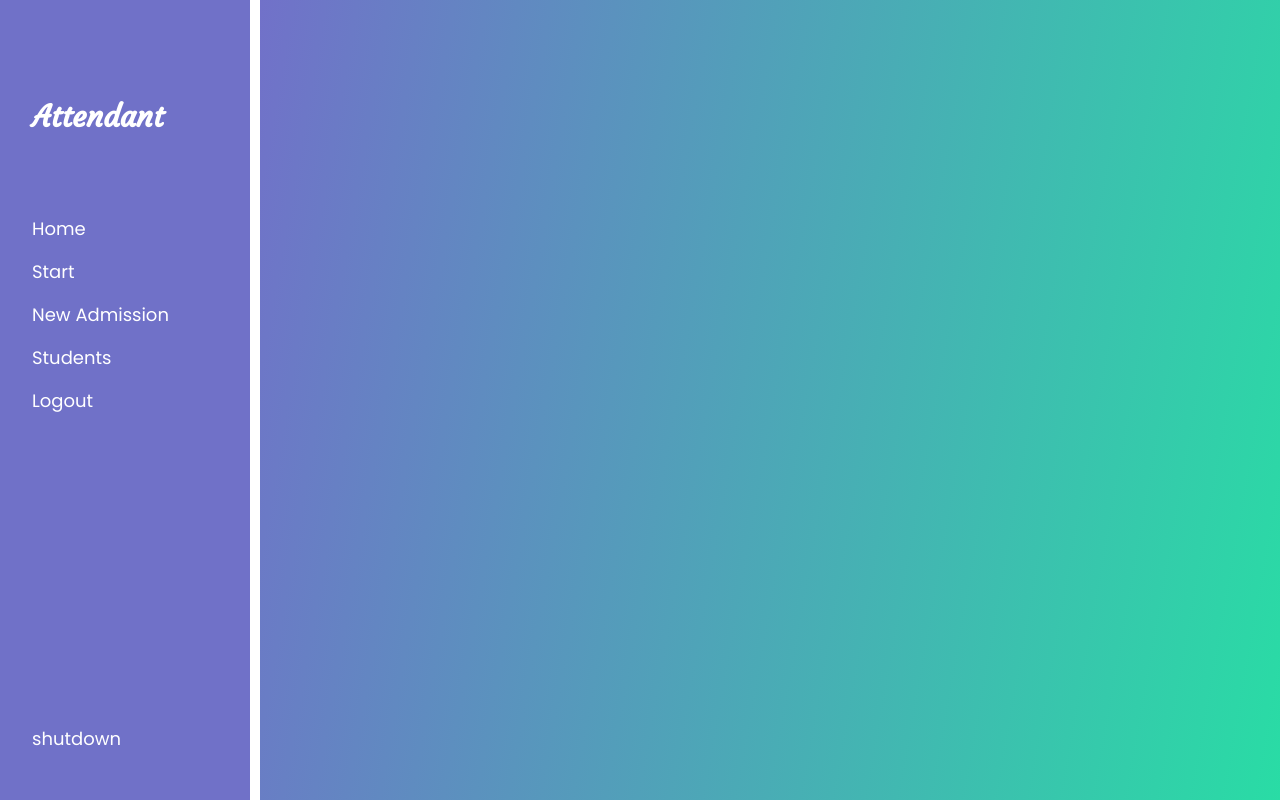
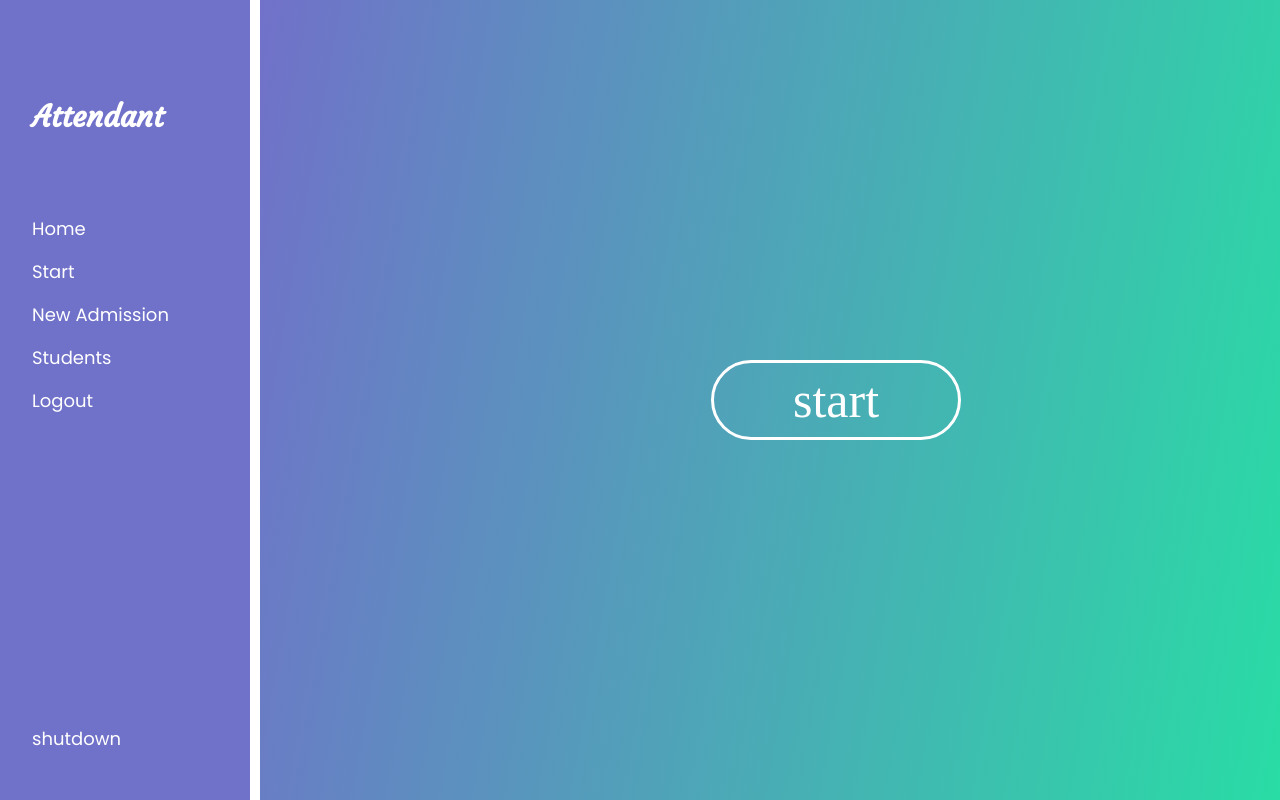
Before and after one commit to Dk-09/Attendant, a Flask app: page /start in a window 1280 px wide; the page is wider, and only the part inside the window is pictured. Run offline with Flask 2, Linux system fonts and the light colour scheme; a user stored in the database is signed in; parts of the project's set-up code (start-up, migrations or seed data) failed here and were passed over; some libraries are stand-ins or nearby versions; some web fonts are replaced.

Commit message:
Added face_recognition and fixed bug

```diff
--- a/main/cam.py
+++ b/main/cam.py
@@ -19,6 +19,7 @@ def camera(name):
 
         if k%256 == 32:
             path = os.getcwd()
+            path = path + "/img/"
             os.chdir(path)
             img_name = name + ".jpg"
             cv2.imwrite(img_name, frame)
--- a/main/routes.py
+++ b/main/routes.py
@@ -11,8 +11,8 @@ from flask.helpers import flash
 from functools import wraps
 from sqlalchemy.orm.session import Session
 from main import cam
+from main import ap
 import os
-
 
 @app.route('/')
 @app.route('/home')
@@ -20,9 +20,18 @@ import os
 def home():
     return render_template('/dashboard/home.html')
 
-@app.route('/start')
+@app.route('/start', methods=['GET','POST'])
 @login_required
 def start():
+    if request.method == 'POST':
+        path_to_img = os.getcwd() + "/img/"
+        dir = os.listdir(path_to_img)
+        if len(dir) > 0:
+            ap.start_face_recognition()
+        else:
+            return redirect(url_for('register_page'))
+    else:
+        return render_template('/dashboard/start.html')
     return render_template('/dashboard/start.html')
 
 @app.route('/student', methods=['GET','POST'])
@@ -36,7 +45,6 @@ def student():
 def delete_student(ids, name):
     path = os.getcwd()
     fullpath = path + "/main/img/" + name + ".jpg"
-    print(fullpath)
     os.remove(fullpath)
     students.query.filter_by(id=ids).delete()
     db.session.commit()
--- a/main/templates/dashboard/start.html
+++ b/main/templates/dashboard/start.html
@@ -12,6 +12,7 @@ w3-custom3
 {% endblock %}
 
 {% block class %}
+
 .conatiner
 {
 	width: 90%;
@@ -31,10 +32,60 @@ w3-custom3
 	align-items: center;
 	margin-left: 260px;
 }
+
+.contact-form-btn {
+	min-width: 250px;
+	height: 80px;
+	border-radius: 45px;
+	border: solid white;
+	font-family: Montserrat-Bold;
+	font-size: 50px;
+	line-height: 1.5;
+	color: #fff;
+	display: -webkit-box;
+	display: -webkit-flex;
+	display: -moz-box;
+	display: -ms-flexbox;
+	display: flex;
+	justify-content: center;
+	align-items: center;
+	padding: 0 25px;
+
+	-webkit-transition: all 0.4s;
+	-o-transition: all 0.4s;
+	-moz-transition: all 0.4s;
+	transition: all 0.4s;
+  }
+
+  .contact-form-btn i {
+	margin-left: 7px;
+
+	-webkit-transition: all 0.4s;
+	-o-transition: all 0.4s;
+	-moz-transition: all 0.4s;
+	transition: all 0.4s;
+  }
+
+  .contact-form-btn:hover {
+	background: white;
+	color:black
+  }
+
+  .contact-form-btn:hover i {
+	-webkit-transform: translateX(10px);
+	-moz-transform: translateX(10px);
+	-ms-transform: translateX(10px);
+	-o-transform: translateX(10px);
+	transform: translateX(10px);
+  }
+
 {% endblock %}
+
 
 {% block content %}
 	<div class="conatiner">
-
+		<form action="/start" method="POST">
+			<button class="contact-form-btn"> start </button>
+		</form>
 	</div>
 {% endblock %}
```
Also changed, not shown: main/ap.py (+49 -44 lines), main/main.db, 1 other file.
